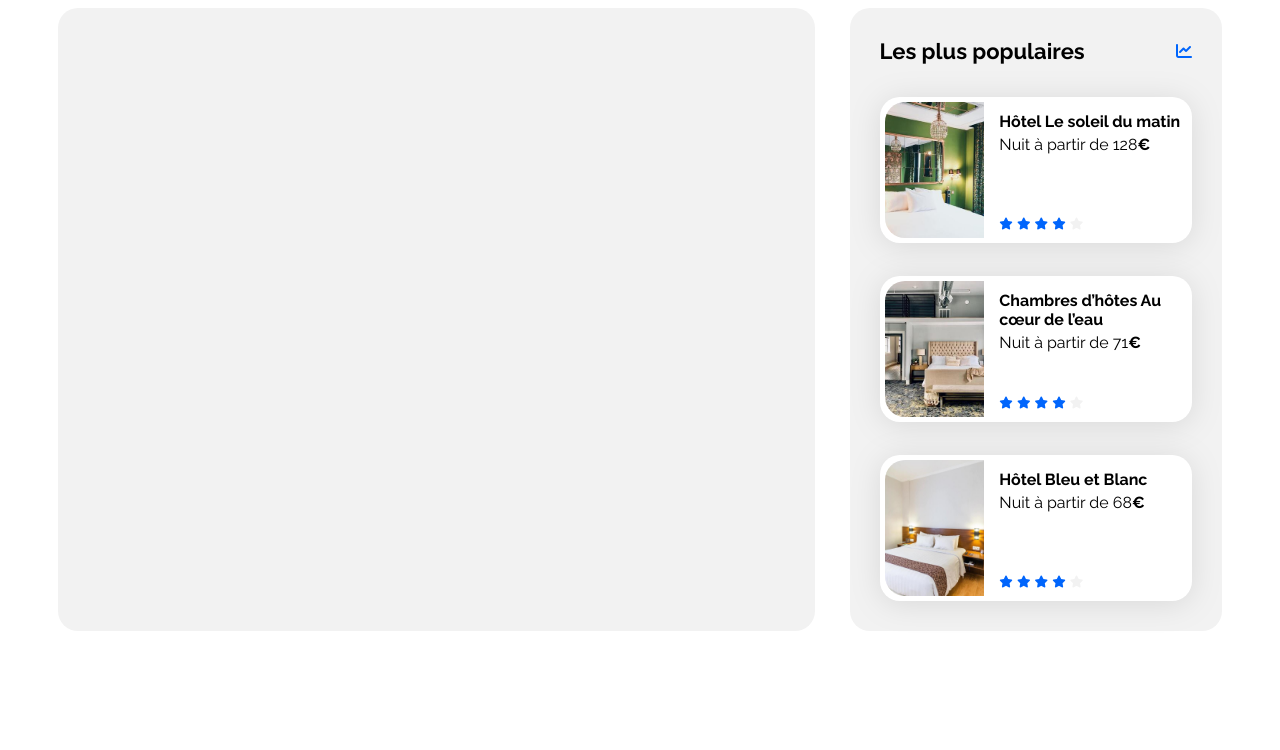
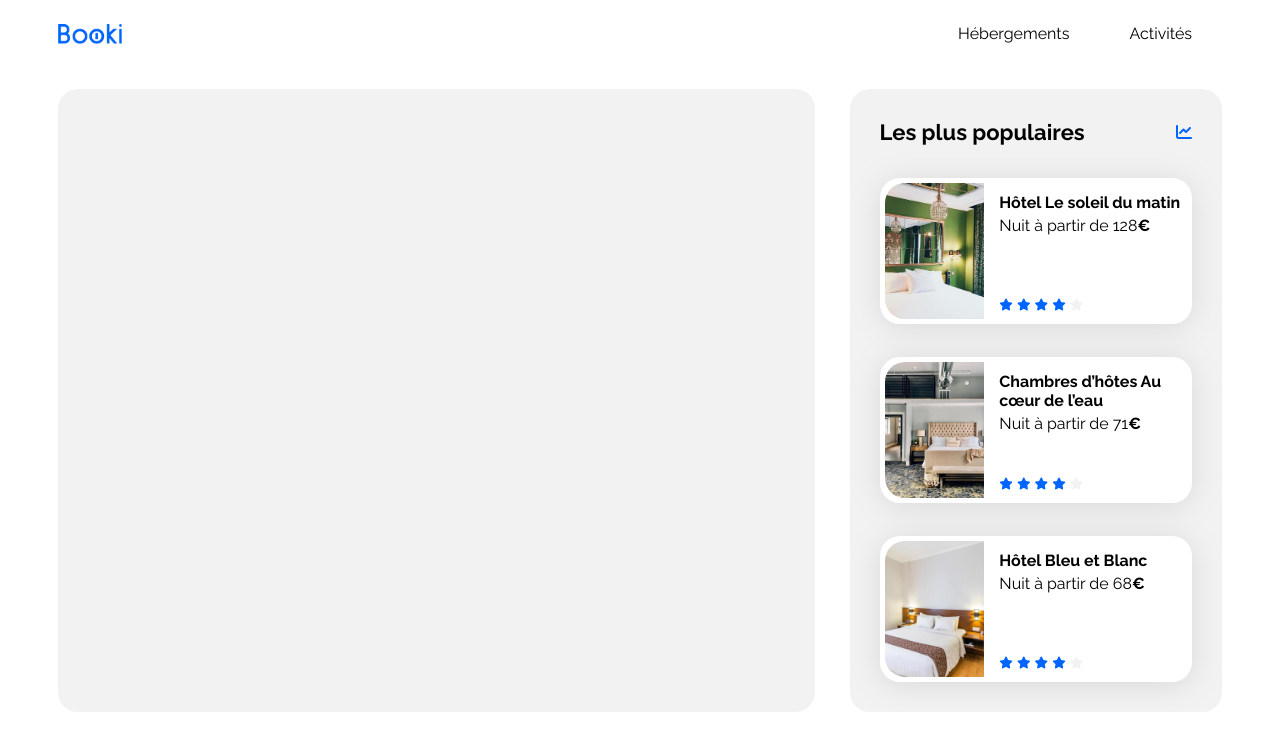
Before and after one commit to Kevin-tre/Booki, a plain HTML site: page booki-starter-code-master/index.html in a window 1280 px wide. Drawn offline with Linux system fonts and the light colour scheme.

Commit message:
Start Header

```diff
--- a/booki-starter-code-master/css/style.css
+++ b/booki-starter-code-master/css/style.css
@@ -56,6 +56,44 @@ a {
 
 .neutral-star {
     color: var(--main-bg-color)
+}
+
+/* Header */
+
+header {
+    /* height:50px; */
+    padding-bottom: 30px;
+}
+
+nav {
+    display:flex;
+    justify-content:space-between;
+    align-items: center;
+}
+
+nav img {
+    height: 20px;
+}
+
+nav ul {
+    display: flex;
+    list-style: none;
+    gap: 30px;
+}
+
+nav a {
+    padding-top: 20px;
+}
+
+
+nav a:hover {
+    /* text-decoration: overline #0065FC; */
+    border-top: 3px #0065FC solid;
+
+}
+
+nav li {
+    margin-right: 30px;
 }
 
 /****** Hebergements And Populaires ***********/
--- a/booki-starter-code-master/index.html
+++ b/booki-starter-code-master/index.html
@@ -16,7 +16,15 @@
 
 <body>
     <div class="main-container">
-        <header></header>
+        <header>
+            <nav>
+            <img src="images/logo/Booki.png" alt="Logo Booki">
+            <ul>
+                <li><a href="#">Hébergements</a></li>
+                <li><a href="#">Activités</a></li>
+            </ul>
+        </nav>
+        </header>
         <main>
             <div class="hebergements-and-populaires">
                 <section class="hebergements">
```
